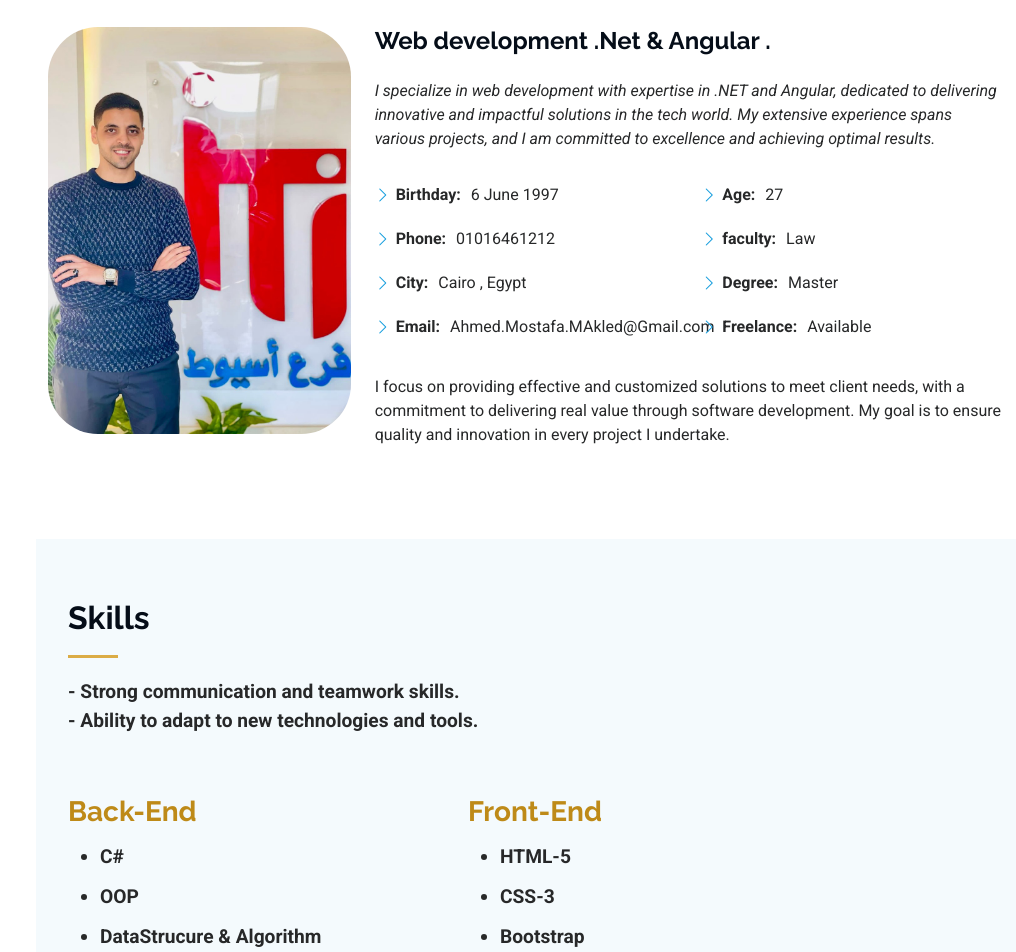
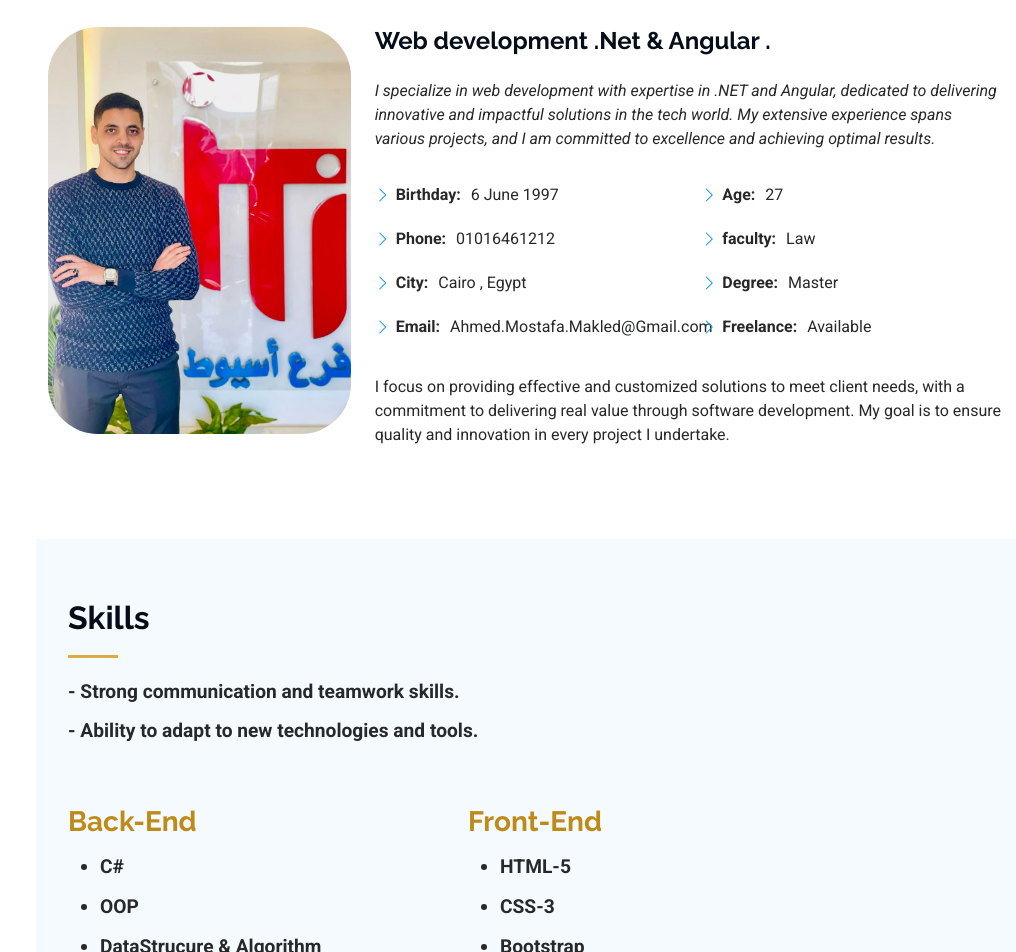
Before and after one commit to Ahmed-Maklad/MyPortfolio, a plain HTML site: page index.html in a window 1280 px wide. Shown: the part 1087-2039 px from the top of the page, without its empty margins (264-1280 px from the left). Drawn offline with Linux system fonts and the light colour scheme.

Commit message:
My Portfolio Bootstrap

```diff
--- a/assets/css/main.css
+++ b/assets/css/main.css
@@ -573,6 +573,8 @@ section,
 .hero .container {
   position: relative;
   z-index: 3;
+  padding-left: 50px;
+  padding-top: 150px;
 }
 
 .hero h2 {
--- a/index.html
+++ b/index.html
@@ -126,7 +126,7 @@
                   <li><i class="bi bi-chevron-right"></i> <strong>Phone:</strong> <span>01016461212</span></li>
                   <li><i class="bi bi-chevron-right"></i> <strong>City:</strong> <span>Cairo , Egypt</span></li>
                   <li><i class="bi bi-chevron-right"></i> <strong>Email:</strong>
-                    <span>Ahmed.Mostafa.MAkled@Gmail.com</span>
+                    <span>Ahmed.Mostafa.Makled@Gmail.com</span>
                   </li>
                 </ul>
               </div>
@@ -158,7 +158,8 @@
       <!-- Section Title -->
       <div class="container section-title" data-aos="fade-up">
         <h2>Skills</h2>
-        <p style="font-weight: 600; font-size: larger;"> - Strong communication and teamwork skills.</p>
+        <p style="font-weight: 600; font-size: larger;padding-bottom: 10px;"> - Strong communication and teamwork
+          skills.</p>
         <p style="font-weight: 600; font-size: larger;"> - Ability to adapt to new technologies and tools.</p>
       </div><!-- End Section Title -->
 
```
Also changed, not shown: 1 other file.
